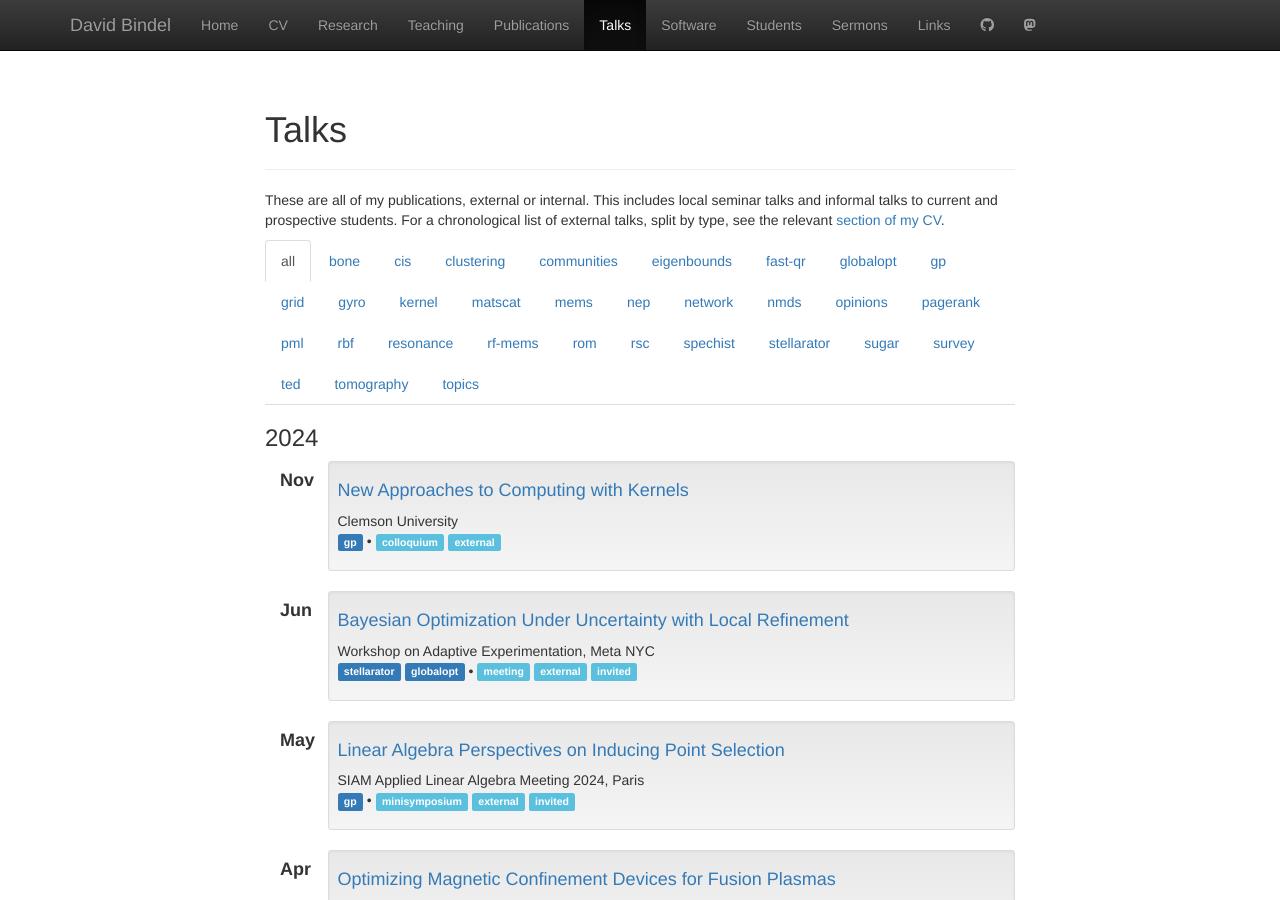
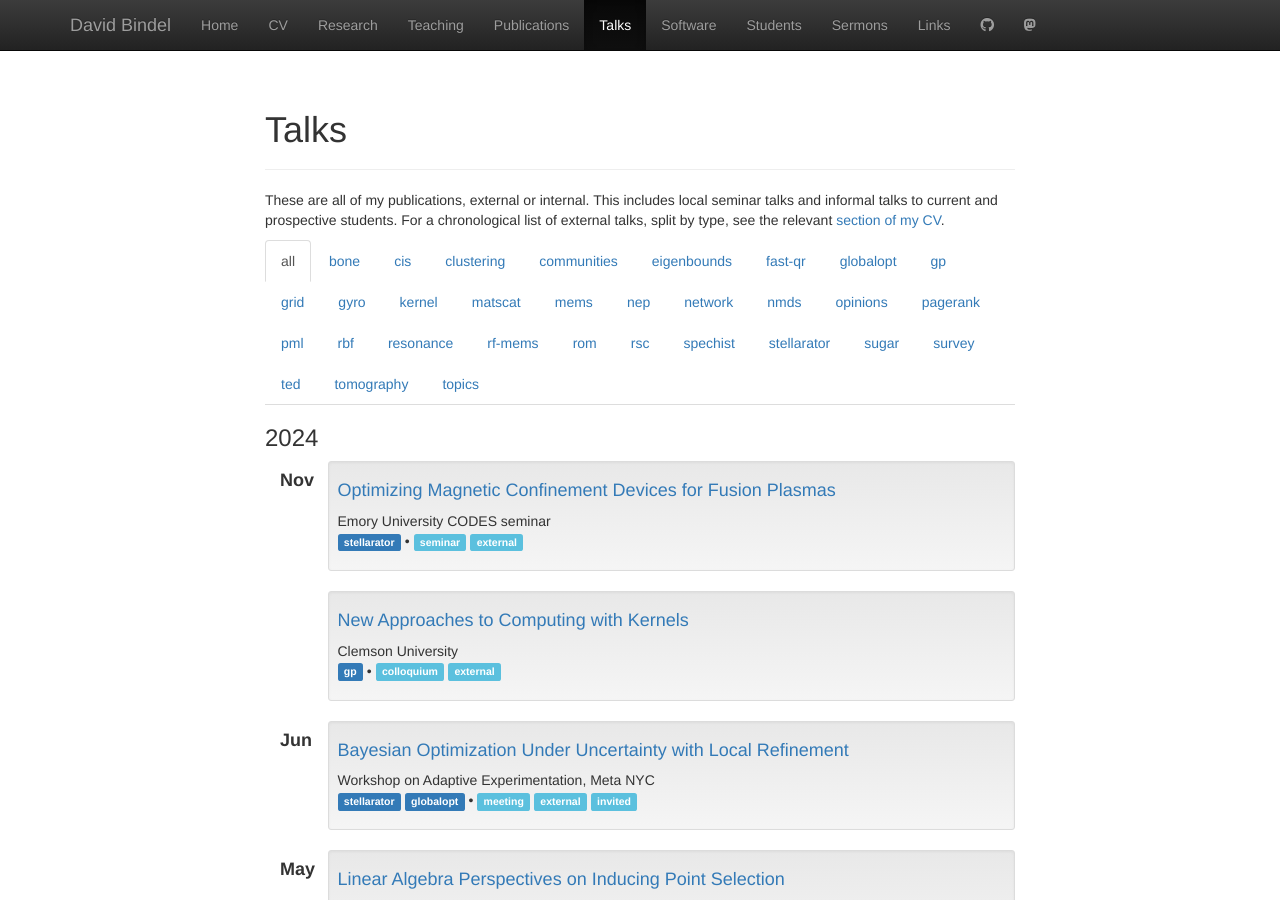
Before and after one commit to dbindel/cornell_web, a Jekyll site: the page built from talks.html, in a window 1280 px wide and 900 px high. Built offline with Jekyll 4.4.1, drawn with Linux system fonts in a browser that asks for light colours; nearby versions of some CDN libraries.

Commit message:
Update refs.

```diff
--- a/_bibliography/references.bib
+++ b/_bibliography/references.bib
@@ -6,8 +6,8 @@
   title = {The High-Order Magnetic Near-Axis Expansion: Ill-Posedness and Regularization},
   month = {November},
   year = {2024},
-  arxiv = {2411.04532},
-  link = {https://arxiv.org/pdf/2411.04532},
+  arxiv = {2411.04352},
+  link = {https://arxiv.org/pdf/2411.04352},
   note = {Submitting to JPP},
   status = {unrefereed}
 }
--- a/_data/present.yml
+++ b/_data/present.yml
@@ -1392,3 +1392,9 @@
   where: Clemson University
   tags: [gp]
   type: [colloquium, external]
+-
+  file: 2024-11-emory/emory-nov24.pdf
+  title: Optimizing Magnetic Confinement Devices for Fusion Plasmas
+  where: Emory University CODES seminar
+  tags: [stellarator]
+  type: [seminar, external]
```
